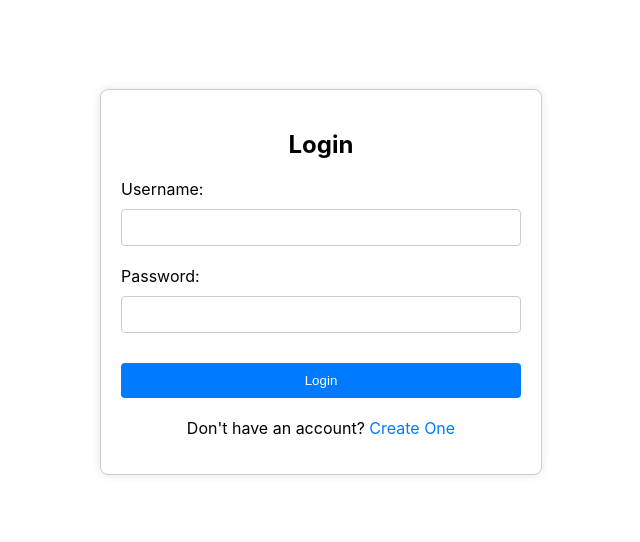
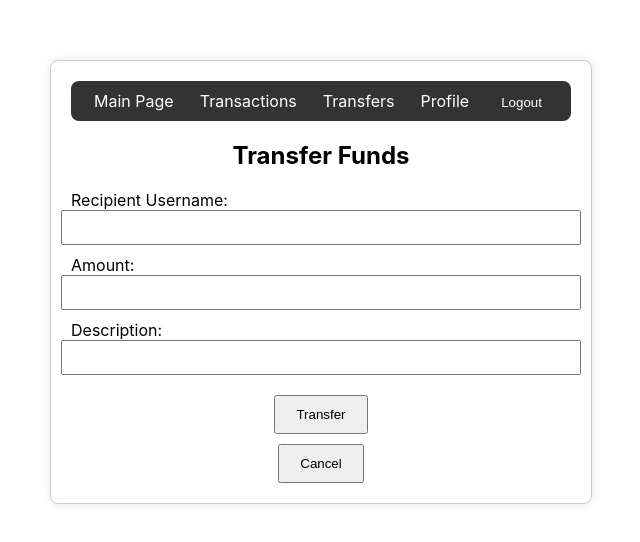
Before and after one commit to zeynephakgul/frontend-app, a React (Create React App) app: page /addtransfer in a window 1280 px wide. Shown: the part 118-660 px from the top of the page, without its empty margins (319-959 px from the left). Built offline with nearby package versions, Linux system fonts and the light colour scheme.

Commit message:
final changes

```diff
--- a/src/AddTransactionForm.js
+++ b/src/AddTransactionForm.js
@@ -56,16 +56,7 @@ const AddTransactionForm = () => {
             <div style={{ border: '1px solid #ccc', padding: '20px', borderRadius: '8px', boxShadow: '0 0 10px rgba(0,0,0,0.1)' }}>
                 <h2>Add New Transaction</h2>
                 <form onSubmit={handleSubmit} style={{ display: 'flex', flexDirection: 'column', alignItems: 'center' }}>
-                    <label>User ID:</label>
-                    <input
-                        type="text"
-                        name="userId"
-                        value={transaction.userId}
-                        onChange={handleChange}
-                        disabled // Disable user input for userId
-                        required
-                        style={{ marginBottom: '10px', padding: '8px', width: '100%' }}
-                    />
+
 
                     <label>Amount:</label>
                     <input
--- a/src/Profile.js
+++ b/src/Profile.js
@@ -1,6 +1,7 @@
 import React, { useState, useEffect } from 'react';
 import axios from 'axios';
 import Navbar from './Navbar';
+import { useNavigate } from 'react-router-dom';
 
 const ProfilePage = () => {
     const [user, setUser] = useState({
@@ -11,6 +12,8 @@ const ProfilePage = () => {
     const [loading, setLoading] = useState(true);
     const [isEditing, setIsEditing] = useState(false);
     const [originalUser, setOriginalUser] = useState(null); // Store original user data for cancel
+
+    const navigate = useNavigate();
 
     useEffect(() => {
         const fetchUserData = async () => {
@@ -71,6 +74,7 @@ const ProfilePage = () => {
 
             const response = await axios.delete(url);
             console.log('User deleted:', response.data);
+            navigate('/');
             // Optionally handle user feedback or redirect to a different page
         } catch (error) {
             console.error('Error deleting user:', error);
--- a/src/TransferForm.js
+++ b/src/TransferForm.js
@@ -1,83 +1,109 @@
 import React, { useState } from 'react';
 import axios from 'axios';
+import Navbar from './Navbar';
 import { useNavigate } from 'react-router-dom';
-import { useUser } from './UserContext';
 
-const LoginForm = () => {
-    const navigate = useNavigate();
-    const { setUserId } = useUser(); // Destructure setUserId from useUser
+const TransferForm = () => {
     const [formData, setFormData] = useState({
         username: '',
-        passwordhash: '',
+        amount: '',
+        description: ''
     });
-    const [loginStatus, setLoginStatus] = useState('');
+
+    const [transferStatus, setTransferStatus] = useState('');
+    const navigate = useNavigate();
+
+    const handleChange = (e) => {
+        const { name, value } = e.target;
+        setFormData({ ...formData, [name]: value });
+    };
 
     const handleSubmit = async (e) => {
         e.preventDefault();
+
         try {
-            const response = await axios.post('http://localhost:5145/api/CaseStudy/Login', {
-                username: formData.username,
-                passwordhash: formData.passwordhash
+            const response = await axios.get(`http://localhost:5145/api/CaseStudy/GetUserIdByUsername?username=${formData.username}`);
+            const recipientId = response.data;
+
+            if (!recipientId) {
+                setTransferStatus('Recipient username not found.');
+                alert('Recipient username not found.');
+                return;
+            }
+
+            const transferData = {
+                senderUserId: localStorage.getItem('userId'),
+                receiverUserId: recipientId,
+                amount: formData.amount,
+                description: formData.description
+            };
+
+            const transferResponse = await axios.post('http://localhost:5145/api/CaseStudy/AddTransfer', transferData);
+            setTransferStatus('Transfer successful!');
+            alert('Transfer successful!');
+            setFormData({
+                username: '',
+                amount: '',
+                description: ''
             });
-            console.log('Login successful!', response.data);
 
-            const { userId } = response.data;
-            if (userId) {
-                // Handle successful login, set userId in context and localStorage
-                setUserId(userId);
-                localStorage.setItem('userId', userId);
-                navigate('/mainpage');
-            } else {
-                console.error('UserID is undefined or null in response.', response.data);
-                setLoginStatus('Login failed. Please check your credentials.');
-            }
+            navigate('/transfers'); // Redirect to the transfers page
+
         } catch (error) {
-            console.error('Login failed!', error);
-            setLoginStatus('Login failed. Please check your credentials.');
+            console.error('Error during transfer:', error);
+            setTransferStatus('Failed to transfer funds.');
+            alert('Failed to transfer funds.');
         }
     };
 
-    const handleChange = (e) => {
-        setFormData({
-            ...formData,
-            [e.target.name]: e.target.value,
-        });
+    const handleCancel = () => {
+        navigate('/transfers');
     };
 
     return (
-        <div style={{ display: 'flex', justifyContent: 'center', alignItems: 'center', minHeight: '100vh' }}>
-            <div style={{ border: '1px solid #ccc', padding: '20px', borderRadius: '8px', boxShadow: '0 0 10px rgba(0,0,0,0.1)', maxWidth: '400px', width: '100%', backgroundColor: '#ffffff' }}>
-                <h2 style={{ textAlign: 'center', marginBottom: '20px' }}>Login</h2>
-                <form onSubmit={handleSubmit} style={{ display: 'flex', flexDirection: 'column' }}>
-                    <label style={{ marginBottom: '10px' }}>Username:</label>
+        <div style={{ display: 'flex', justifyContent: 'center', alignItems: 'center', height: '100vh' }}>
+            <div style={{ border: '1px solid #ccc', padding: '20px', borderRadius: '8px', boxShadow: '0 0 10px rgba(0,0,0,0.1)', maxWidth: '500px', width: '100%', backgroundColor: '#ffffff' }}>
+                <Navbar />
+                <h2 style={{ textAlign: 'center' }}>Transfer Funds</h2>
+                <form onSubmit={handleSubmit} style={{ display: 'flex', flexDirection: 'column', alignItems: 'center' }}>
+                    <label style={{ width: '100%', textAlign: 'left' }}>Recipient Username:</label>
                     <input
                         type="text"
                         name="username"
                         value={formData.username}
                         onChange={handleChange}
                         required
-                        style={{ padding: '10px', marginBottom: '20px', borderRadius: '4px', border: '1px solid #ccc' }}
+                        style={{ marginBottom: '10px', padding: '8px', width: '100%' }}
                     />
 
-                    <label style={{ marginBottom: '10px' }}>Password:</label>
+                    <label style={{ width: '100%', textAlign: 'left' }}>Amount:</label>
                     <input
-                        type="password"
-                        name="passwordhash"
-                        value={formData.passwordhash}
+                        type="number"
+                        name="amount"
+                        value={formData.amount}
                         onChange={handleChange}
                         required
-                        style={{ padding: '10px', marginBottom: '20px', borderRadius: '4px', border: '1px solid #ccc' }}
+                        style={{ marginBottom: '10px', padding: '8px', width: '100%' }}
                     />
 
-                    <button type="submit" style={{ padding: '10px 20px', marginTop: '10px', backgroundColor: '#007bff', color: '#fff', border: 'none', borderRadius: '4px', cursor: 'pointer' }}>Login</button>
-                    {loginStatus && <p style={{ textAlign: 'center', marginTop: '10px', color: 'red' }}>{loginStatus}</p>}
+                    <label style={{ width: '100%', textAlign: 'left' }}>Description:</label>
+                    <input
+                        type="text"
+                        name="description"
+                        value={formData.description}
+                        onChange={handleChange}
+                        required
+                        style={{ marginBottom: '10px', padding: '8px', width: '100%' }}
+                    />
+
+                    <button type="submit" style={{ padding: '10px 20px', marginTop: '10px' }}>Transfer</button>
+                    {transferStatus && <p style={{ textAlign: 'center', marginTop: '15px' }}>{transferStatus}</p>}
+
+                    <button type="button" onClick={handleCancel} style={{ padding: '10px 20px', marginTop: '10px' }}>Cancel</button>
                 </form>
-                <div style={{ marginTop: '20px', textAlign: 'center' }}>
-                    <p>Don't have an account? <a href="/register" style={{ color: '#007bff', textDecoration: 'none' }}>Create One</a></p>
-                </div>
             </div>
         </div>
     );
 };
 
-export default LoginForm;
+export default TransferForm;
--- a/src/ViewTransactions.js
+++ b/src/ViewTransactions.js
@@ -118,7 +118,7 @@ const ViewTransactions = () => {
                 <table style={{ borderCollapse: 'collapse', width: '100%' }}>
                     <thead>
                         <tr>
-                            <th style={{ border: '1px solid black', padding: '8px' }}>Transaction ID</th>
+
                             <th style={{ border: '1px solid black', padding: '8px' }}>Amount</th>
                             <th style={{ border: '1px solid black', padding: '8px' }}>Description</th>
                             <th style={{ border: '1px solid black', padding: '8px' }}>Category</th>
@@ -129,7 +129,7 @@ const ViewTransactions = () => {
                     <tbody>
                         {filteredTransactions.map(transaction => (
                             <tr key={transaction.TransactionId}>
-                                <td style={{ border: '1px solid black', padding: '8px' }}>{transaction.TransactionId}</td>
+
                                 <td style={{ border: '1px solid black', padding: '8px' }}>{transaction.Amount}</td>
                                 <td style={{ border: '1px solid black', padding: '8px' }}>{transaction.Description}</td>
                                 <td style={{ border: '1px solid black', padding: '8px' }}>{transaction.Category}</td>
```
